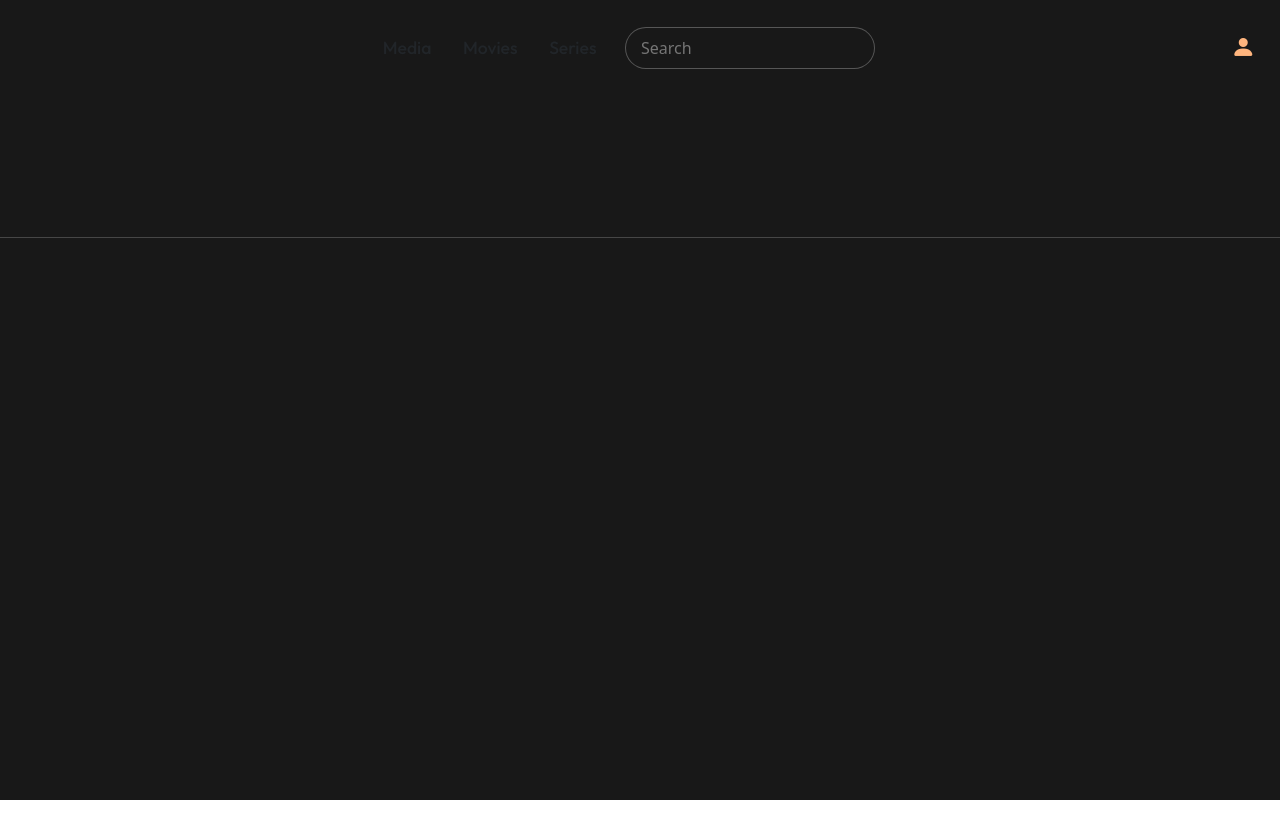
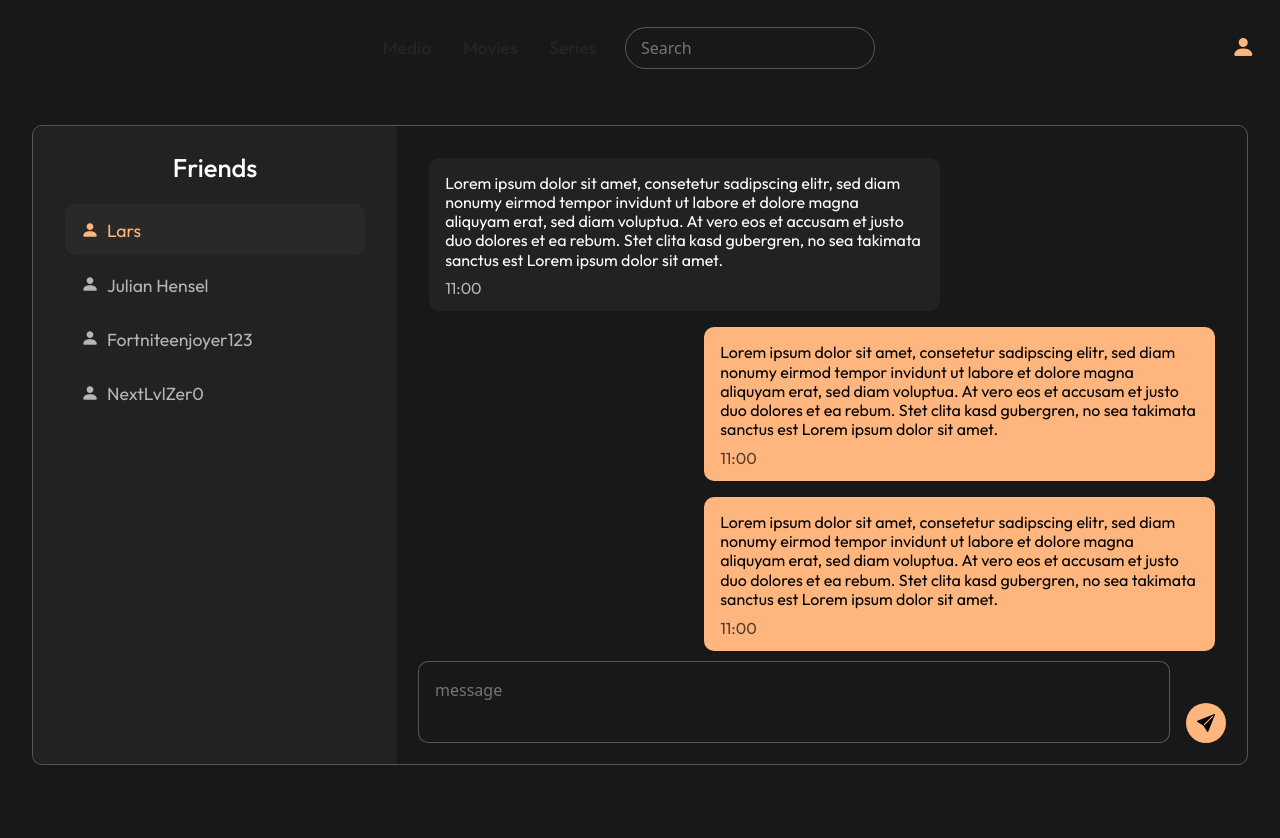
Before and after one commit to NextLvlZerO/MediaVault, a Vue app in the folder frontend/: page /user/friends in a window 1280 px wide. Shown: the top 838 px of the page. Before the commit the page ends 800 px from the top, so only its background shows below. Built offline with nearby package versions, Linux system fonts and the light colour scheme; a web font is replaced by a local one.

Commit message:
ADD friend page, checkout page

```diff
--- a/frontend/components.d.ts
+++ b/frontend/components.d.ts
@@ -9,6 +9,7 @@ export {}
 declare module 'vue' {
   export interface GlobalComponents {
     Footer: typeof import('./src/components/navigation/Footer.vue')['default']
+    FriendsContainer: typeof import('./src/components/users/FriendsContainer.vue')['default']
     Header: typeof import('./src/components/navigation/Header.vue')['default']
     HSeperator: typeof import('./src/components/utility/HSeperator.vue')['default']
     IconCommunity: typeof import('./src/components/icons/IconCommunity.vue')['default']
@@ -30,6 +31,8 @@ declare module 'vue' {
     RouterLink: typeof import('vue-router')['RouterLink']
     RouterView: typeof import('vue-router')['RouterView']
     SawSvg: typeof import('./src/components/SawSvg.vue')['default']
+    SingleFriend: typeof import('./src/components/users/SingleFriend.vue')['default']
     SubscriptionItem: typeof import('./src/components/subscription/SubscriptionItem.vue')['default']
+    UserMessage: typeof import('./src/components/users/UserMessage.vue')['default']
   }
 }
--- a/frontend/src/assets/base.css
+++ b/frontend/src/assets/base.css
@@ -8,7 +8,7 @@
   /*--color-background: #01212d;*/
   --color-background: var(--vt-c-black);
   /*--color-background-lighter: #12303b;*/
-  --color-background-lighter: var(--vt-c-black-mute);
+  --color-background-lighter: var(--vt-c-black-soft);
 }
 
 
--- a/frontend/src/components/navigation/Header.vue
+++ b/frontend/src/components/navigation/Header.vue
@@ -30,7 +30,8 @@
             <li style="cursor: pointer;"><a class="dropdown-item" :onclick="() =>
               Router.push('/user/profile')">Profile</a>
             </li>
-            <li style="cursor: pointer;"><a class="dropdown-item">Friends</a></li>
+            <li style="cursor: pointer;"><a class="dropdown-item" :onclick="() =>
+              Router.push('/user/friends')">Friends</a></li>
             <li style="cursor: pointer;"><a class="dropdown-item">Settings</a></li>
             <li style="cursor: pointer;"><a class="dropdown-item" :onclick="() =>
               Router.push('/login')">Logout</a></li>
@@ -183,6 +184,11 @@ Router .header-component-navbar-links {
   border-radius: 100px;
   padding-left: 15px;
   border: 1px solid #ffffff44;
+  outline: none;
+}
+
+.search-component:focus {
+  border: 1px solid var(--color-primary);
 }
 
 .header-component-navbar-message-button {
--- a/frontend/src/components/subscription/SubscriptionItem.vue
+++ b/frontend/src/components/subscription/SubscriptionItem.vue
@@ -14,7 +14,7 @@
       </div>
       <div class="body-footer">
         <p class="item-price"> {{ props?.price ? props.price.toFixed(2) : 0 }} € </p>
-        <button class="g-button-p item-continue-button"> Continue </button>
+        <button class="g-button-p item-continue-button" :onclick="onContinuePressed"> Continue </button>
       </div>
     </div>
   </div>
@@ -23,8 +23,14 @@
 
 <script setup>
 import { defineProps } from 'vue';
+import { useRouter } from 'vue-router';
 
 const props = defineProps(['title', 'details', 'price', 'type']);
+const router = useRouter();
+
+const onContinuePressed = () => {
+  router.push(`/checkout/subscription/${props?.type}`);
+};
 
 </script>
 
@@ -67,7 +73,7 @@ const props = defineProps(['title', 'details', 'price', 'type']);
   display: flex;
   font-family: var(--font-family-main);
   font-size: 1.6rem;
-  font-weight: 400;
+  font-weight: 500;
   color: #fff;
   margin-top: 2rem;
 }
--- /dev/null
+++ b/frontend/src/components/users/FriendsContainer.vue
@@ -0,0 +1,139 @@
+<template>
+  <div class="friends-c-container">
+    <div class="left">
+      <div class="friends-header">
+        <h1 class="friends-title g-text">
+          Friends
+        </h1>
+      </div>
+      <SingleFriend username="Lars" @userClickedEmit="onUserChange" :active="activeUser === 'Lars'" />
+      <SingleFriend username="Julian Hensel" @userClickedEmit="onUserChange" :active="activeUser === 'Julian Hensel'" />
+      <SingleFriend username="Fortniteenjoyer123" @userClickedEmit="onUserChange"
+        :active="activeUser === 'Fortniteenjoyer123'" />
+      <SingleFriend username="NextLvlZer0" @userClickedEmit="onUserChange" :active="activeUser === 'NextLvlZer0'" />
+    </div>
+    <div class="right">
+      <div class="right-messages">
+        <UserMessage type="received" />
+        <UserMessage type="sent" />
+        <UserMessage />
+        <UserMessage />
+      </div>
+      <div class="message-input">
+        <textarea class="message-input-area" placeholder="message" v-model="message" @input="resizeTextarea"
+          ref="textarea" />
+        <button class="send-button g-button-p">
+          <i class="bi bi-send-fill" style="color: #000; font-size: 18px" />
+        </button>
+      </div>
+    </div>
+  </div>
+</template>
+
+
+<script setup>
+
+import { ref } from 'vue'
+
+const activeUser = ref('Lars');
+const message = ref("");
+const textarea = ref(null);
+
+
+const resizeTextarea = () => {
+  const el = textarea.value;
+  if (!el) return;
+  el.style.height = "auto";
+  el.style.height = Math.min(el.scrollHeight + 10, 300) + "px";
+};
+
+
+const onUserChange = (username) => {
+  activeUser.value = username;
+};
+
+
+
+
+</script>
+
+
+<style scoped>
+.friends-c-container {
+  display: flex;
+  height: 80vh;
+  width: 100%;
+  max-height: 1000px;
+  border: 1px solid #ffffff44;
+  border-radius: 10px;
+}
+
+.friends-header {
+  display: flex;
+  width: 100%;
+  justify-content: center;
+  margin-bottom: 1rem;
+}
+
+.friends-title {
+  display: flex;
+  font-size: 1.6rem !important;
+  font-weight: 500;
+}
+
+.left {
+  display: flex;
+  flex-direction: column;
+  flex: 1 0 30%;
+  gap: .2rem;
+  padding: 2rem;
+  overflow-y: auto;
+  border-top-left-radius: 10px;
+  border-bottom-left-radius: 10px;
+  background-color: var(--color-background-lighter);
+}
+
+.right {
+  display: flex;
+  flex-direction: column;
+  flex: 1 0 70%;
+  padding: 1.3rem;
+}
+
+.right-messages {
+  display: flex;
+  flex-direction: column;
+  flex: 1;
+  gap: 1rem;
+  overflow-y: auto;
+  padding: .7rem;
+}
+
+.message-input {
+  display: flex;
+  margin-top: .5rem;
+}
+
+.message-input-area {
+  background-color: var(--color-background);
+  color: #fff;
+  border: 1px solid #ffffff44;
+  border-radius: 10px;
+  width: 100%;
+  padding: 1rem;
+  resize: none;
+  outline: none;
+}
+
+.message-input-area:focus {
+  border-color: var(--color-primary);
+}
+
+.send-button {
+  height: min-content;
+  width: min-content;
+  margin-left: 1rem;
+  align-self: flex-end;
+  padding: 0.4rem 0.7rem !important;
+}
+</style>
--- /dev/null
+++ b/frontend/src/components/users/SingleFriend.vue
@@ -0,0 +1,61 @@
+<template>
+  <div class="single-friend-container" :style="{ backgroundColor: props.active ? '#ffffff08' : none }"
+    :onclick="onUserClick">
+    <i class="bi bi-person-fill" style="color: #fff; font-size: 18px" :style="{
+      color: props.active ? 'var(--color-primary)' :
+        '#ffffffaa'
+    }" />
+    <p class="username-text g-text-a" :style="{
+      color: props.active ? 'var(--color-primary)' :
+        none
+    }"> {{ props.username
+      }} </p>
+  </div>
+</template>
+
+<script setup>
+
+import { ref, watch, defineProps, defineEmits } from 'vue';
+
+const emits = defineEmits(['userClickedEmit']);
+const props = defineProps(['username', 'active']);
+
+const active = ref(false);
+
+
+watch(active, (newVal, oldVal) => {
+
+});
+
+
+const onUserClick = () => {
+  emits('userClickedEmit', props?.username);
+  console.log('active');
+}
+
+</script>
+
+
+
+<style scoped>
+.single-friend-container {
+  display: flex;
+  align-items: center;
+  width: 100%;
+  padding: .5rem;
+  padding-left: 1rem;
+  cursor: pointer;
+  transition: 0.15s ease-in-out all;
+  border-radius: 10px;
+}
+
+.single-friend-container:hover {
+  background-color: #ffffff08;
+}
+
+.username-text {
+  font-size: 1.1rem !important;
+  transform: translateY(9px);
+  margin-left: .5rem;
+}
+</style>
--- /dev/null
+++ b/frontend/src/components/users/UserMessage.vue
@@ -0,0 +1,49 @@
+<template>
+  <div class="message-container" :class="props?.type === 'received' ? 'received' : 'sent'">
+    <p :class="props?.type === 'received' ? 'g-text' : 'g-text-d'" style="margin-bottom: 1.6rem;">
+      {{ text }}
+    </p>
+    <p class="container-time" :class="props?.type === 'received' ? 'g-text-a' : 'g-text-d-a'">11:00</p>
+  </div>
+
+</template>
+
+
+<script setup>
+import { defineProps } from 'vue';
+
+const props = defineProps(['date', 'text', 'type']);
+
+
+const text = `
+Lorem ipsum dolor sit amet, consetetur sadipscing elitr, sed diam nonumy eirmod tempor invidunt ut labore et dolore magna aliquyam erat, sed diam voluptua. At vero eos et accusam et justo duo dolores et ea rebum. Stet clita kasd gubergren, no sea takimata sanctus est Lorem ipsum dolor sit amet.
+`;
+
+</script>
+
+
+<style scoped>
+.message-container {
+  position: relative;
+  border-radius: 10px;
+  width: 65%;
+  padding: 1rem;
+}
+
+.container-time {
+  position: absolute;
+  left: 0;
+  bottom: 1;
+  transform: translate(1rem, -1rem);
+}
+
+.sent {
+  align-self: flex-end;
+  background-color: var(--color-primary);
+}
+
+.received {
+  align-self: flex-start;
+  background-color: var(--color-background-lighter);
+}
+</style>
--- a/frontend/src/views/lendPage/LendPage.vue
+++ b/frontend/src/views/checkoutPage/CheckoutPage.vue
@@ -7,7 +7,7 @@
         </h1>
       </div>
       <div class="lend-body">
-        <p class="g-text"> {{ route.params.title }}</p>
+        <p class="g-text"> {{ route.params.item }}</p>
         <button class="go-back-button" :onclick="onBackClick">Back</button>
         <button class="lend-button" :onclick="onPurchaseClick">Confirm purchase</button>
       </div>
--- /dev/null
+++ b/frontend/src/views/friendPage/FriendPage.vue
@@ -0,0 +1,60 @@
+<template>
+  <div class="background">
+    <div class="friends-container">
+      <div class="friends-body">
+        <FriendsContainer />
+      </div>
+    </div>
+  </div>
+</template>
+
+<script setup>
+import { useRoute, useRouter } from 'vue-router';
+
+const route = useRoute();
+const router = useRouter();
+
+
+</script>
+
+
+<style scoped>
+.background {
+  display: flex;
+  width: 100vw;
+  flex: 1;
+}
+
+.friends-container {
+  display: flex;
+  flex-direction: column;
+  align-items: center;
+  max-width: 1280px;
+  width: 100%;
+  min-height: 100vh;
+  margin: 0 auto;
+  padding: 0rem 2rem;
+  font-weight: normal;
+}
+
+.friends-header {
+  margin-top: 5rem;
+}
+
+.friends-body {
+  display: flex;
+  flex-direction: column;
+  width: 100%;
+  margin-top: 3rem;
+}
+
+.friends-title {
+  font-size: 3rem !important;
+  font-weight: 500;
+}
+
+.five-rem-distance {
+  margin-top: 2rem;
+  margin-bottom: 2rem;
+}
+</style>
--- a/frontend/src/views/itemPage/ItemPage.vue
+++ b/frontend/src/views/itemPage/ItemPage.vue
@@ -99,7 +99,7 @@ watch(currentlyWritingReview, (newVal) => {
 })
 
 const onLendPressed = () => {
-  router.push(`/media/item/lend/${route.params.title}`);
+  router.push(`/checkout/item/${route.params.title}`);
 };
 
 const onWriteButtonPressed = () => {
```
Also changed, not shown: frontend/src/router/index.js (+7 -4 lines), frontend/src/views/checkoutPage/ThanksPage.vue (renamed from frontend/src/views/lendPage/ThanksPage.vue).
